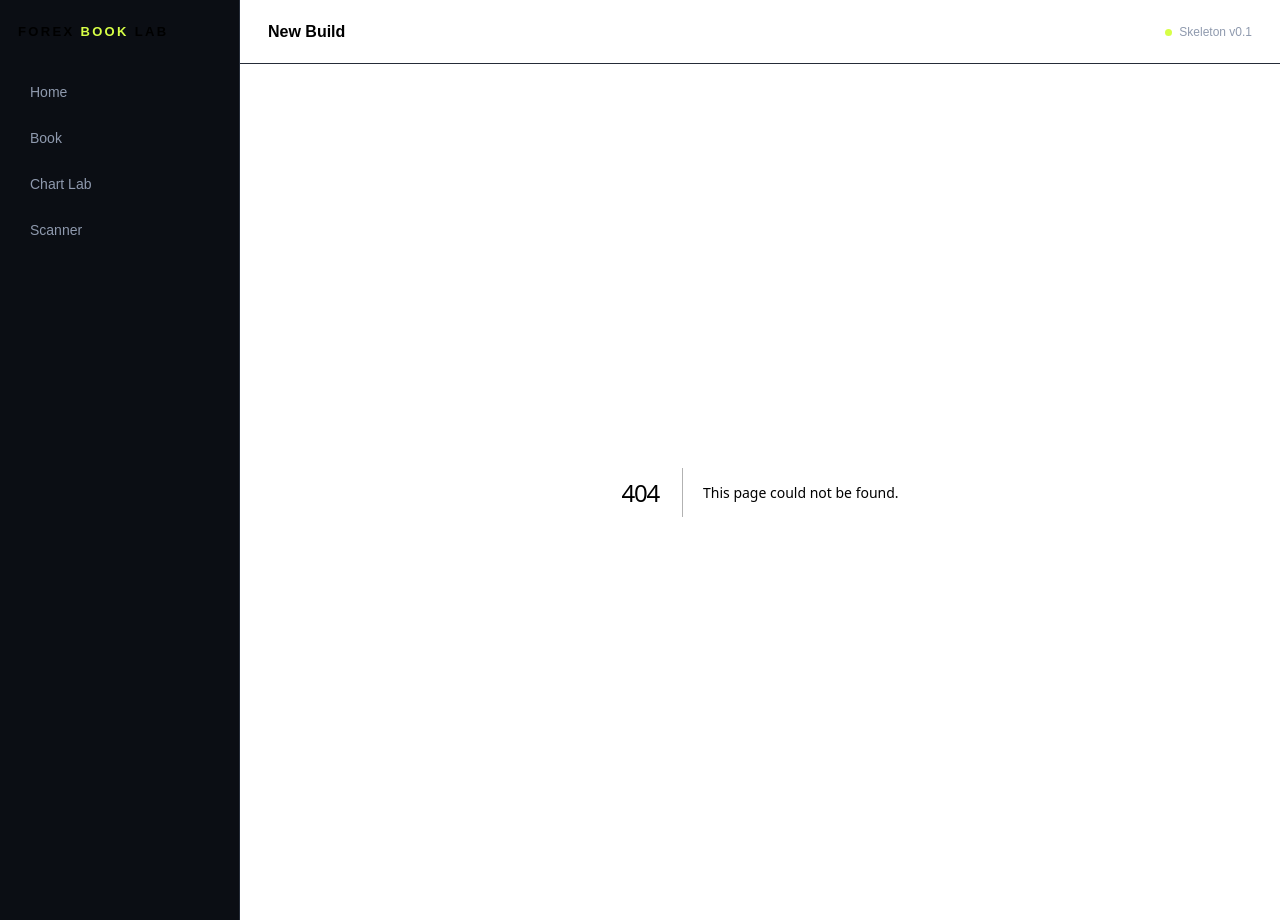
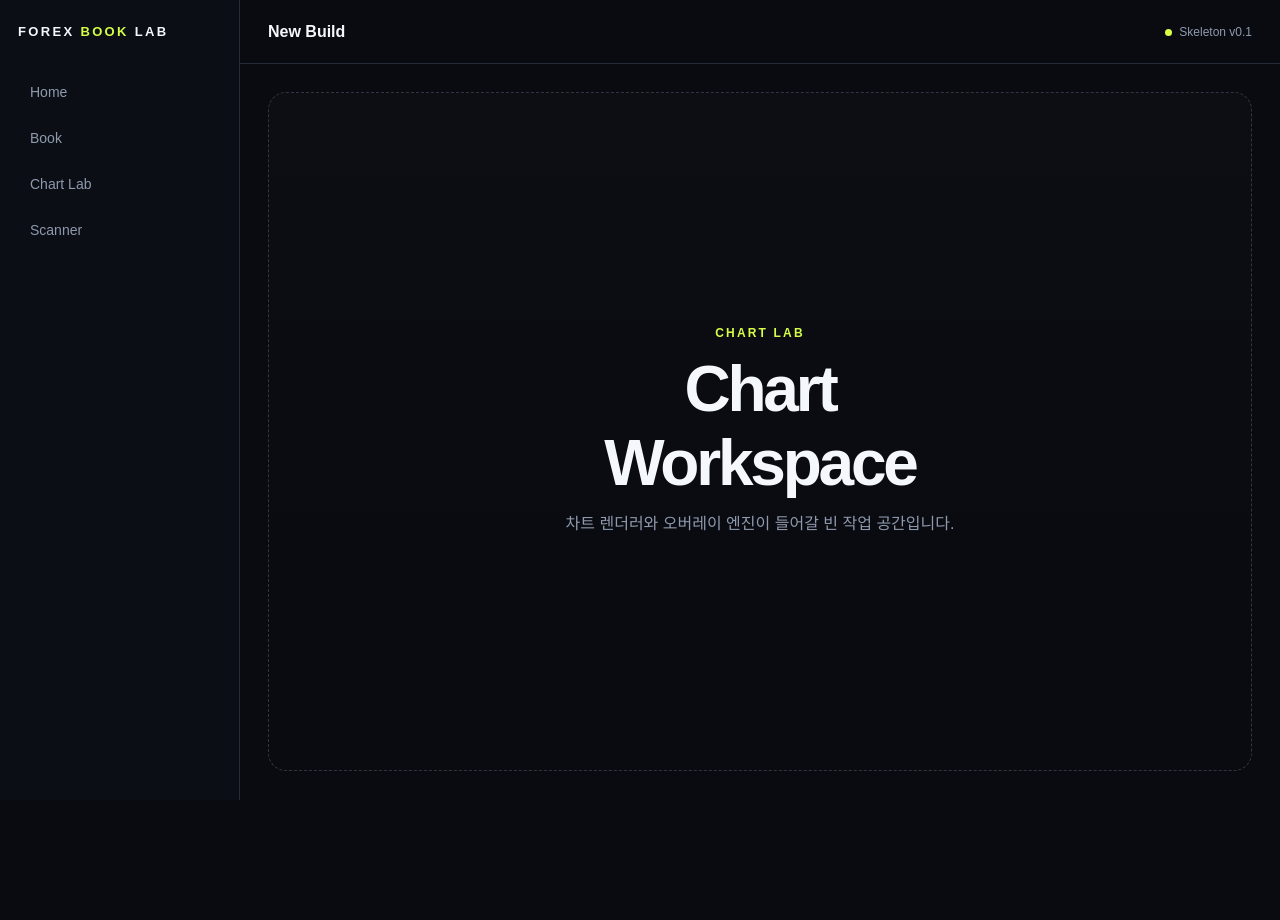
Before and after one commit to tjdrprns2001-coder/-pulse-radar-pro-v3, a Next.js app in the folder forex-book-lab/: page /chart-lab in a window 1280 px wide. Before the commit this address had no page. After the commit the page ends 800 px from the top, so only its background shows below. Built offline with nearby package versions, Linux system fonts and the light colour scheme.

Commit message:
forex-book-lab: add src/app/chart-lab/page.tsx

```diff
--- /dev/null
+++ b/forex-book-lab/src/app/chart-lab/page.tsx
@@ -0,0 +1,5 @@
+import { EmptyPage } from "@/components/empty-page";
+
+export default function ChartLabPage() {
+  return <EmptyPage section="CHART LAB" title="Chart Workspace" description="차트 렌더러와 오버레이 엔진이 들어갈 빈 작업 공간입니다." />;
+}
```
